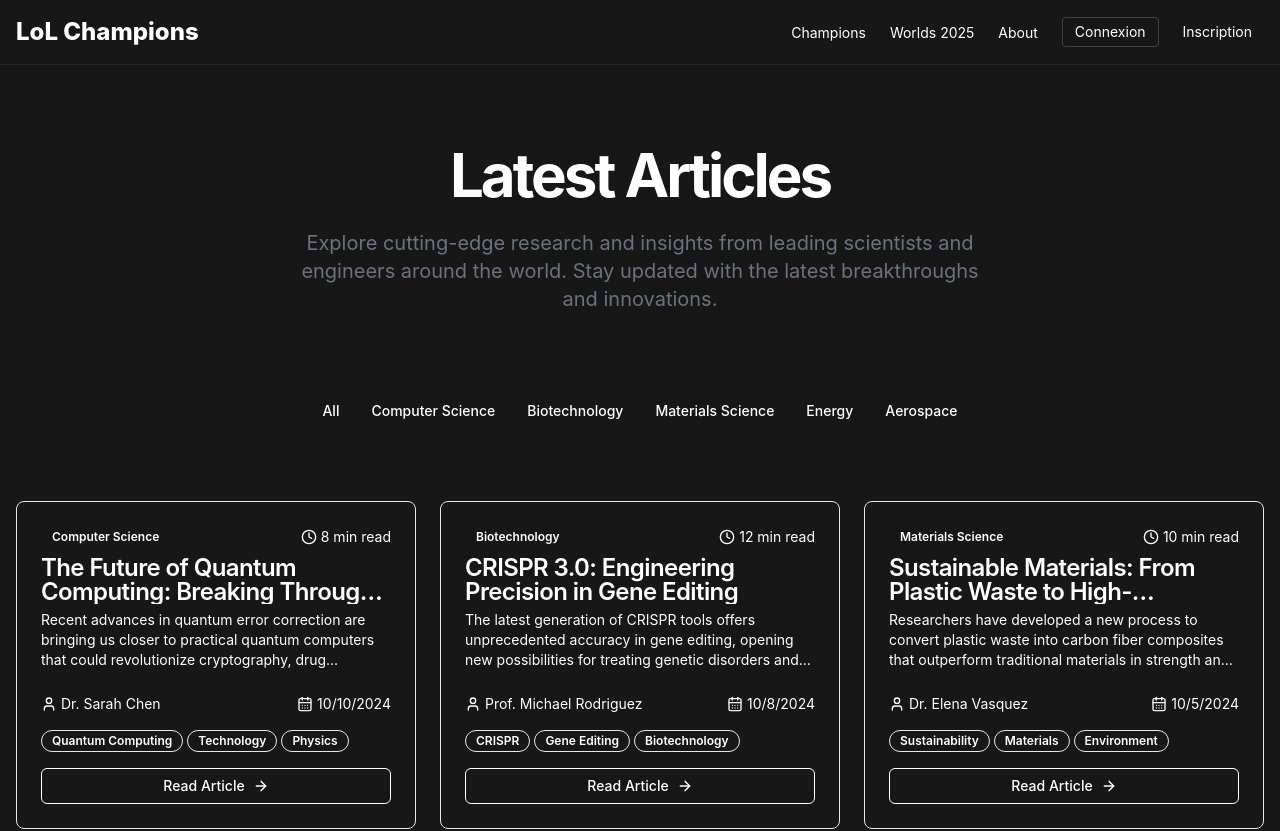
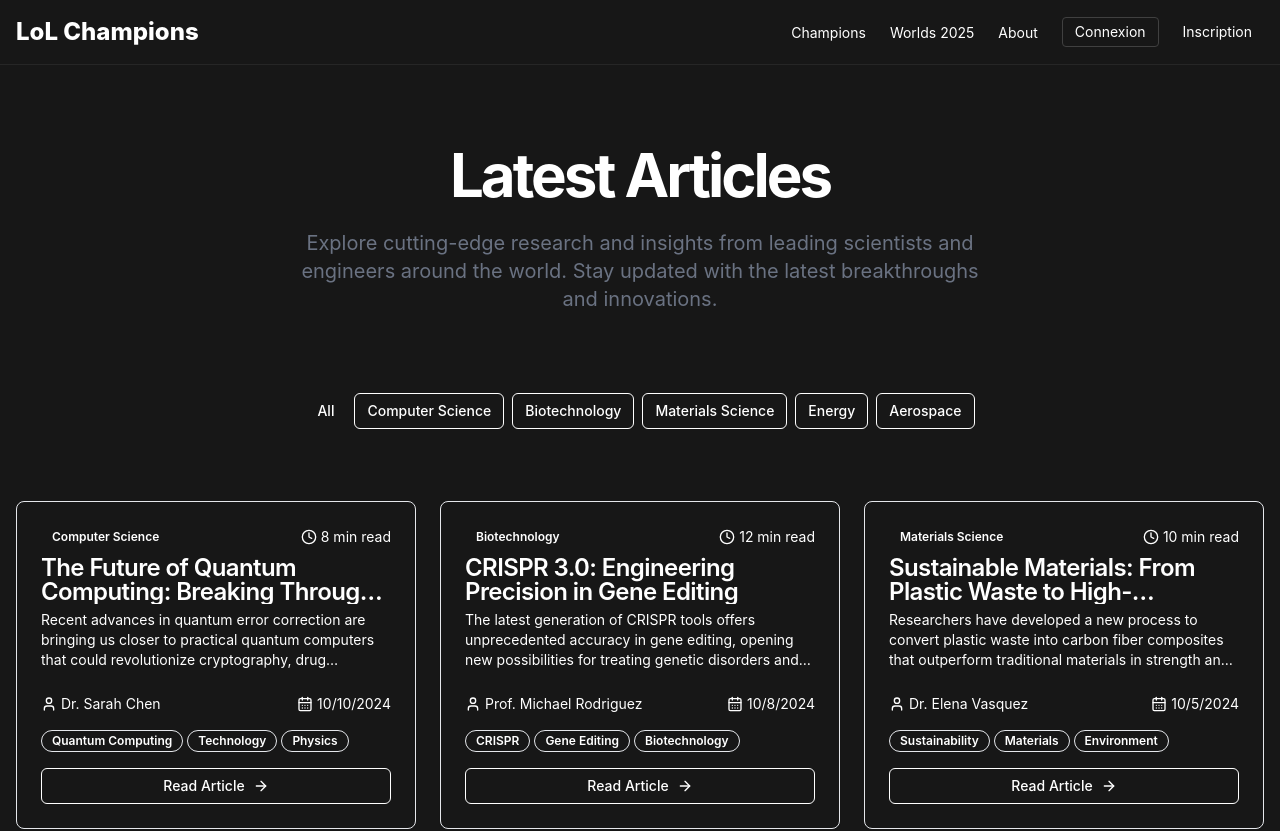
Before and after one commit to leonpwd/webtech-106, a Next.js app in the folder client/: page /articles in a window 1280 px wide. Shown: the top 831 px of the page. Built offline with nearby package versions, Linux system fonts and the light colour scheme; no server answers.

Commit message:
fix: button variant make build crash on typescript compile

```diff
--- a/client/app/articles/page.tsx
+++ b/client/app/articles/page.tsx
@@ -90,7 +90,7 @@ export default function ArticlesPage() {
           {categories.map((category) => (
             <Button
               key={category}
-              variant={category === 'All' ? 'default' : 'outline-solid'}
+              variant={category === 'All' ? 'default' : 'outline'}
               size="sm"
               className="mb-2"
             >
```
